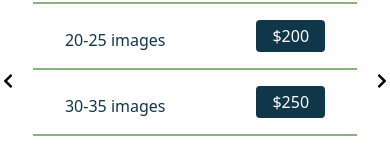
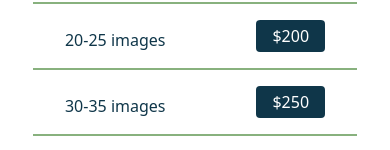
Before and after one commit to Clos01/glena-photogrpahy-, a React (Create React App) app in the folder Client/: page /Services in a window 390 px wide. Shown: the part 234-384 px from the top of the page. Built offline with nearby package versions, Linux system fonts and the light colour scheme.

Commit message:
fixing mobile version arrows for carousel

```diff
--- a/Client/src/pages/Services.jsx
+++ b/Client/src/pages/Services.jsx
@@ -109,6 +109,7 @@ function Services() {
       },
     ];
 
+    // handle slide changing
     const handleSlideChange = (index) => {
       setCurrentSlide(index);
     };
@@ -176,18 +177,26 @@ function Services() {
           ))}
         </div>
 
+        {/* arrows  */}
         <button
-          className="prev absolute top-1/2 left-0 transform -translate-y-1/2"
+  className="prev absolute top-1/2 left-0 transform -translate-y-1/2 translate-x-[-1rem] hidden md:block sm:inline-block"
   onClick={goToPreviousSlide}
 >
   <FaChevronLeft />
 </button>
 <button
-          className="next absolute top-1/2 right-0 transform -translate-y-1/2"
+  className="next absolute top-1/2 right-0 transform -translate-y-1/2 -translate-x-[-1rem] hidden md:block sm:inline-block"
   onClick={goToNextSlide}
 >
   <FaChevronRight />
 </button>
+
+
+
+
+
+
+
       </div>
     </div>
   );
```
Lines whose indentation alone changed are shown as unchanged.
